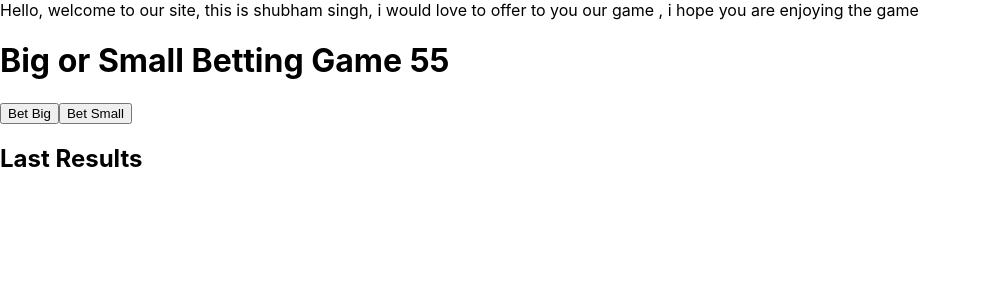
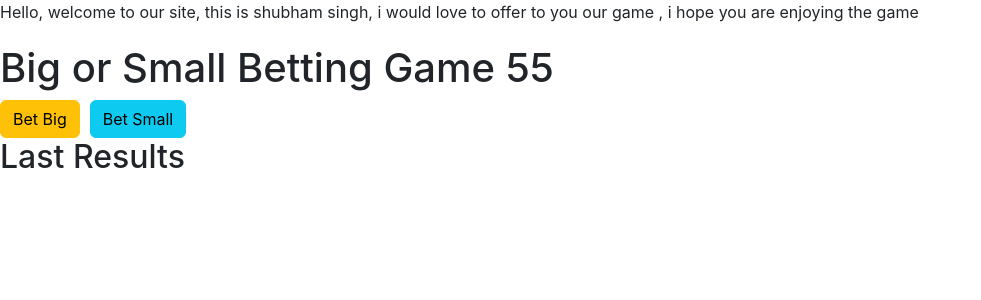
Before and after one commit to Shubharthakur7/bet-game1, a React (Create React App) app: page / in a window 1280 px wide. Shown: the top 300 px of the page, without its empty margins (0-981 px from the left). Built offline with nearby package versions, Linux system fonts and the light colour scheme.

Commit message:
added scss files

```diff
--- a/package.json
+++ b/package.json
@@ -6,9 +6,11 @@
     "@testing-library/jest-dom": "^5.17.0",
     "@testing-library/react": "^13.4.0",
     "@testing-library/user-event": "^13.5.0",
+    "bootstrap": "^5.3.3",
     "react": "^18.2.0",
     "react-dom": "^18.2.0",
     "react-scripts": "5.0.1",
+    "sass": "^1.71.1",
     "web-vitals": "^2.1.4"
   },
   "scripts": {
--- a/src/App.js
+++ b/src/App.js
@@ -1,4 +1,5 @@
 import React, { useState, useEffect } from 'react';
+import "./App.scss";
 
 function TimerPopup({ remainingTime }) {
   return (
@@ -71,13 +72,13 @@ function App() {
   return (
     <div>
       <div>Hello, welcome to our site, this is shubham singh, i would love to offer to you our game , i hope you are enjoying the game</div>
-      <h1>Big or Small Betting Game {timer}</h1>
+      <h1 style={{marginTop: "20px"}}> Big or Small Betting Game {timer}</h1>
       {timer <= 5 && timer > 0 && <TimerPopup remainingTime={timer} />}
       <div>
-        <button onClick={() => handleBet('big')} disabled={timer <= 5}>
+        <button type="button" className="btn btn-warning" onClick={() => handleBet('big')} disabled={timer <= 5}>
           Bet Big
         </button>
-        <button onClick={() => handleBet('small')} disabled={timer <= 5}>
+        <button type="button" className="btn btn-info small" style={{marginLeft: "10px"}} onClick={() => handleBet('small')} disabled={timer <= 5}>
           Bet Small
         </button>
       </div>
--- /dev/null
+++ b/src/App.scss
@@ -0,0 +1,5 @@
+.app {
+    .small {
+        margin-left: 10px;
+    }
+}
--- /dev/null
+++ b/src/custom.scss
@@ -0,0 +1 @@
+@import '~bootstrap/scss/bootstrap.scss';
--- a/src/index.js
+++ b/src/index.js
@@ -1,8 +1,10 @@
+import "./custom.scss"
 import React from 'react';
 import ReactDOM from 'react-dom/client';
 import './index.css';
 import App from './App';
 import reportWebVitals from './reportWebVitals';
+
 
 const root = ReactDOM.createRoot(document.getElementById('root'));
 root.render(
```
Also changed, not shown: 1 other file (tests, documents, lock files or other folders).
